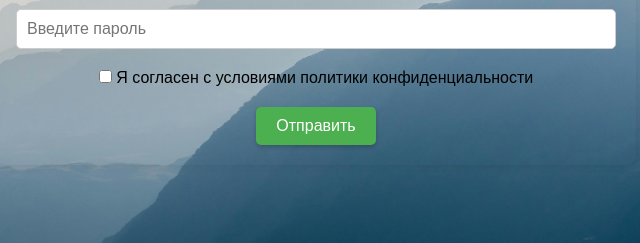
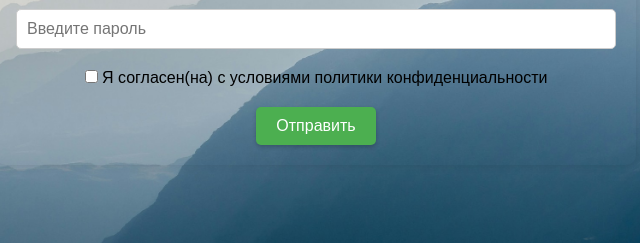
Before and after one commit to hbtch/Registration-form, a plain HTML site: page index.html in a window 1280 px wide. Shown: the part 380-623 px from the top of the page, 324-964 px from the left. Drawn offline with Linux system fonts and the light colour scheme.

Commit message:
change html

```diff
--- a/index.html
+++ b/index.html
@@ -54,7 +54,7 @@
 
         <div>
         <input type="checkbox" name="agreeTerms" id="agreeTerms" minlength="8" maxlength="20" required>
-        <label for="agreeTerms">Я согласен с условиями политики конфиденциальности</label>
+        <label for="agreeTerms">Я согласен(на) с условиями политики конфиденциальности</label>
         <span class="error" id="termsError"></span>
         </div>
 
```
